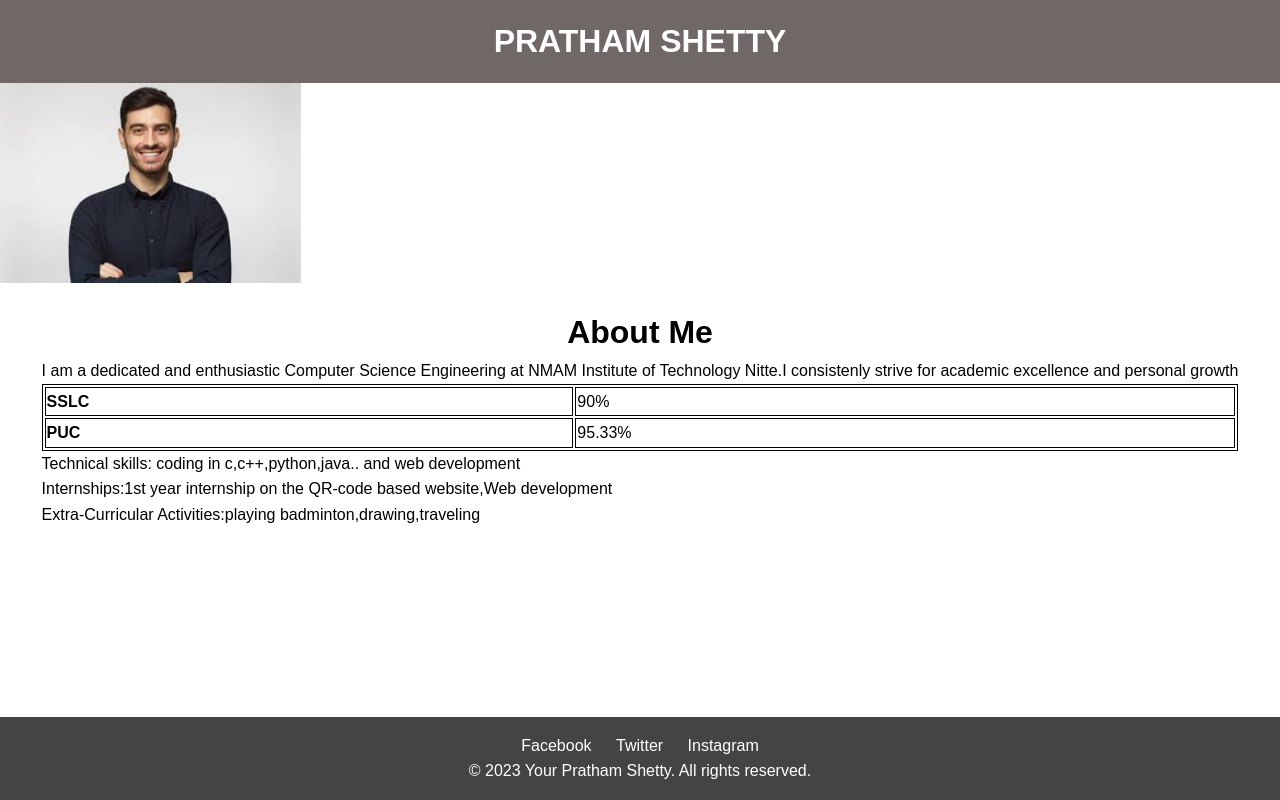
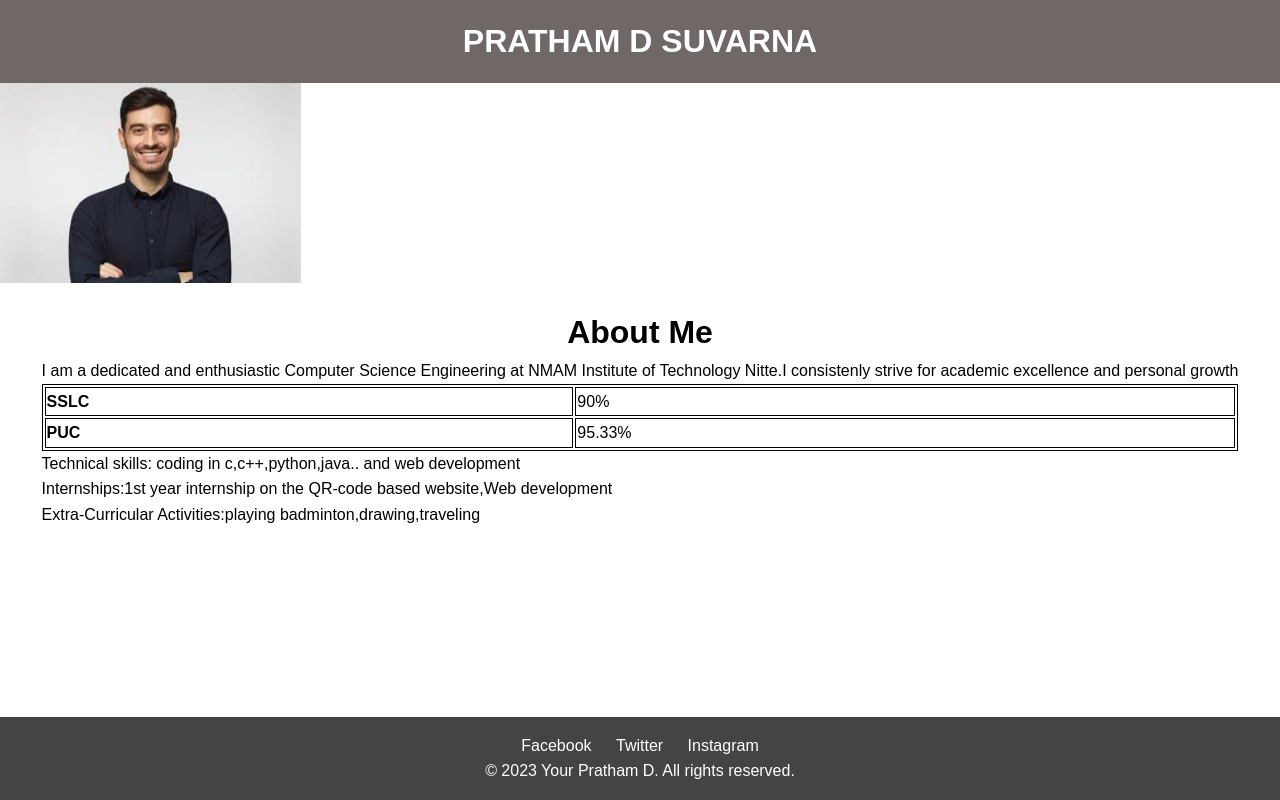
Before and after one commit to PrathamShetty138/prathamshettyportfolio.github.io, a plain HTML site: page index.html in a window 1280 px wide. Drawn offline with Linux system fonts and the light colour scheme.

Commit message:
Update index.html

```diff
--- a/index.html
+++ b/index.html
@@ -15,7 +15,7 @@
 <body>
 <header>
 <div class="header-content">
-<h1>PRATHAM SHETTY</h1>
+<h1>PRATHAM D SUVARNA</h1>
 </div>
 </header>
 <div class="logo">
@@ -44,7 +44,7 @@
 <a href="#">Twitter</a>
 <a href="#">Instagram</a>
 </div>
-<p>&copy; 2023 Your Pratham Shetty. All rights reserved.</p>
+<p>&copy; 2023 Your Pratham D. All rights reserved.</p>
 </footer>
 </body>
 </html>
```
